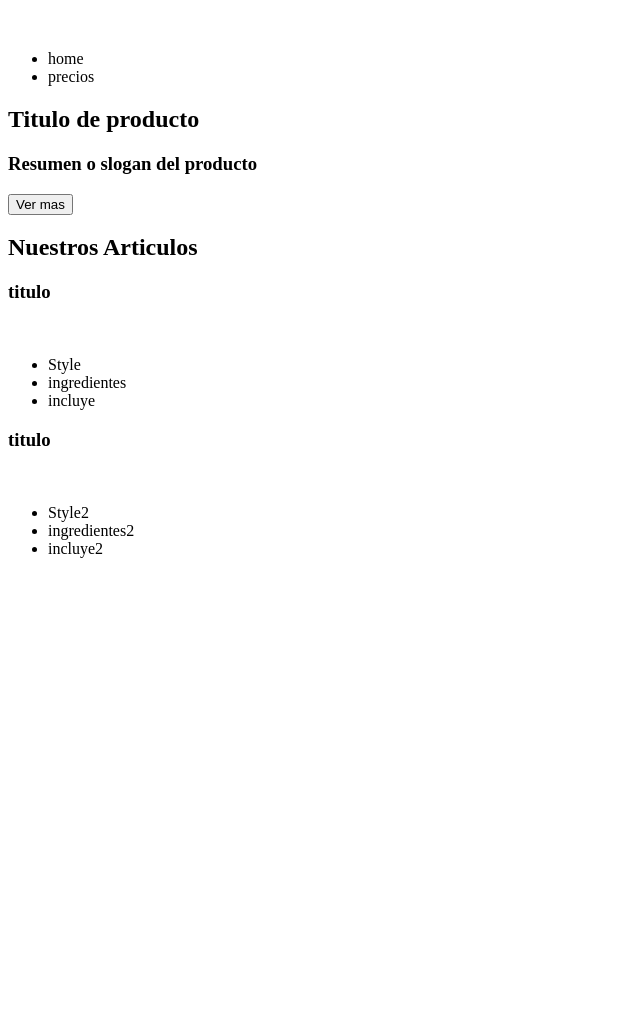
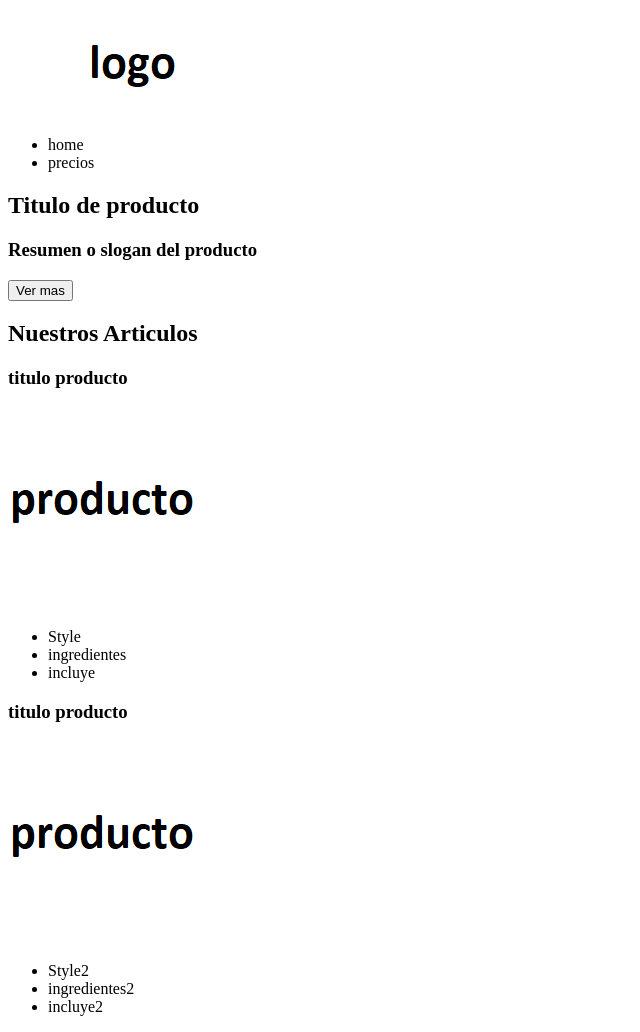
Before and after one commit to jfrcro/primerWeb, a plain HTML site: page index.html in a window 1280 px wide. Shown: the whole page, without its empty margins (0-640 px from the left). Before the commit the page ends 800 px from the top, so only its background shows below. Drawn offline with Linux system fonts and the light colour scheme.

Commit message:
paso 3 html

```diff
--- a/index.html
+++ b/index.html
@@ -7,7 +7,7 @@
   <body>
     <header> <!--header-->
       <figure> <!--logo-->
-        <img>
+        <img src="images/logo.png" height="100px" width="185px" alt="Marca logo">  <!--alt descriptivo -ruta relativa-->
       </figure>
       <nav><!--menu-->
         <ul>
@@ -24,8 +24,8 @@
     <section><!--producto-->
       <h2>Nuestros Articulos</h2><!--titulo-->
       <article> <!--prducto1-->
-      <h3>titulo</h3>
-      <img> <!--imagen-->
+      <h3>titulo producto</h3>
+      <img src="images/producto.png" width="200" height="200" alt="Producto 1"> <!--imagen-->
       <ul>
         <li>Style</li>
         <li>ingredientes</li>
@@ -33,8 +33,8 @@
       </ul>
       </article>
       <article> <!--producto2-->
-      <h3>titulo</h3>
-      <img> <!--imagen-->
+      <h3>titulo producto</h3>
+      <img src="images/producto.png" width="200" height="200" alt="Producto 1"> <!--imagen-->
       <ul>
         <li>Style2</li>
         <li>ingredientes2</li>
```
Also changed, not shown: images/logo.png (added), images/producto.png (added).
